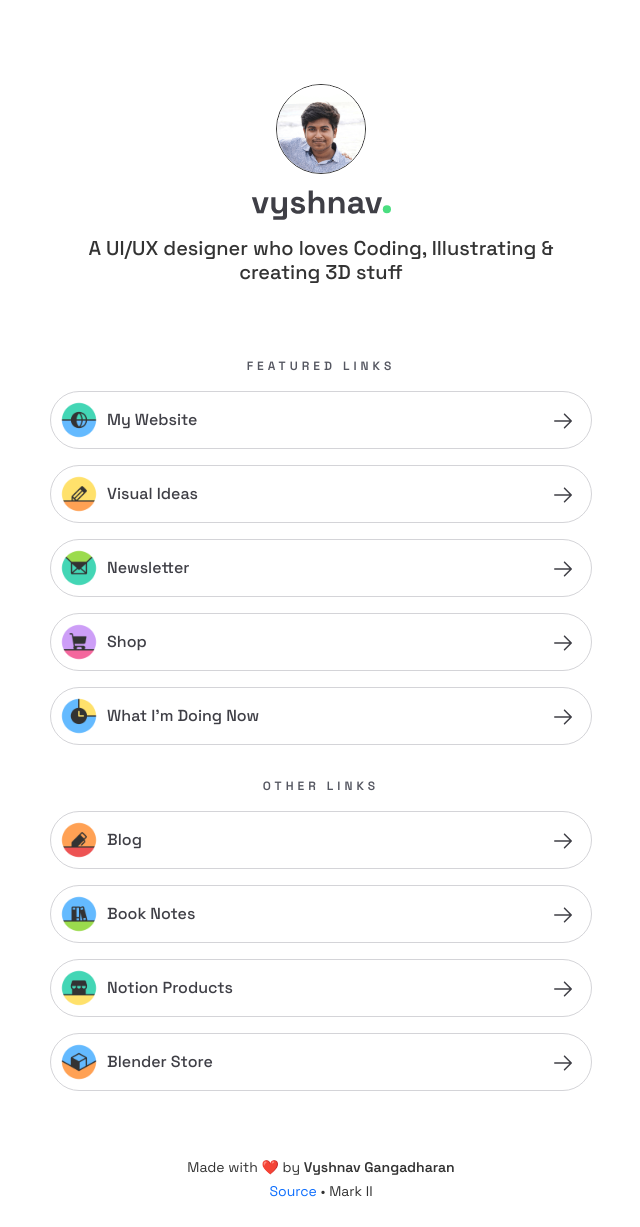
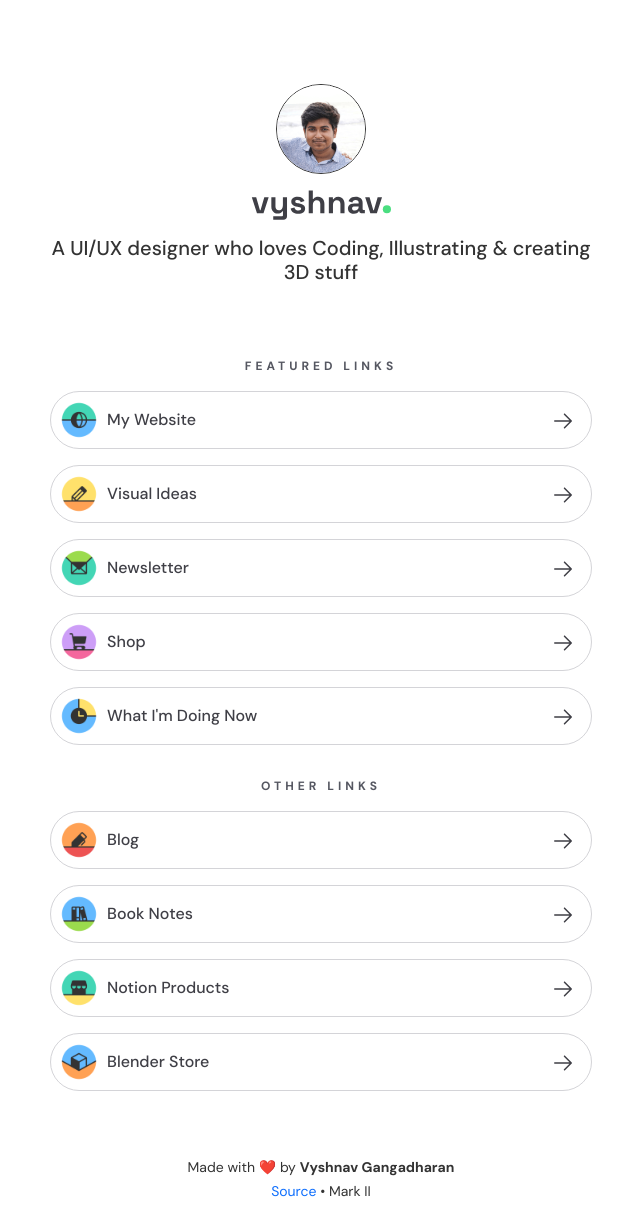
Before and after one commit to Vyshnav2255/links, a Jekyll site: the page built from index.html, in a window 1280 px wide. Shown: the whole page, without its empty margins (319-959 px from the left). Built offline with Jekyll 4.4.1, drawn with Linux system fonts in a browser that asks for light colours.

Commit message:
Testing new font - DM Sans

```diff
--- a/_sass/_base.scss
+++ b/_sass/_base.scss
@@ -1,5 +1,5 @@
 body {
-    font-family: 'Space Grotesk', sans-serif;
+    font-family: 'DM Sans', sans-serif;
     color: #333333;
 }
 
--- a/_sass/main.scss
+++ b/_sass/main.scss
@@ -2,6 +2,7 @@
 
 // Custom Fonts
 @import url('https://fonts.googleapis.com/css2?family=Space+Grotesk:wght@400;500;600&display=swap');
+@import url('https://fonts.googleapis.com/css2?family=DM+Sans:wght@400;500;700&display=swap');
 
 // Import partials from `sass_dir` (defaults to `_sass`)
 @import "variables",
```
